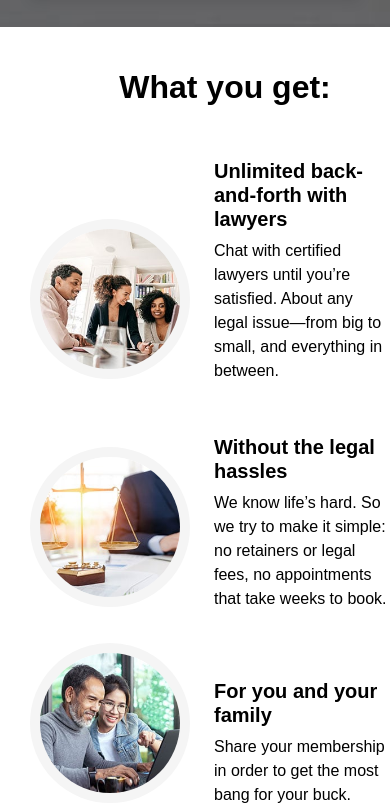
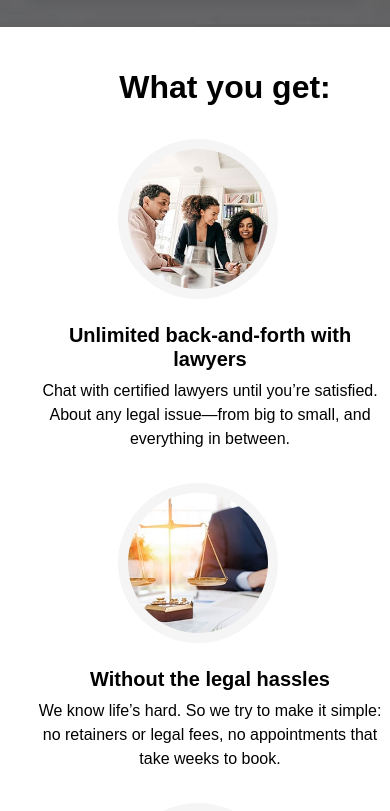
Before and after one commit to callmeharis/lawyer-on-call-frontend, a React (Create React App) app: page / in a window 390 px wide. Shown: the part 880-1691 px from the top of the page. Built offline with nearby package versions, Linux system fonts and the light colour scheme.

Commit message:
production responsive issue

```diff
--- a/src/components/bg-cnt-afford/BgCntAfford.css
+++ b/src/components/bg-cnt-afford/BgCntAfford.css
@@ -85,10 +85,17 @@
     color: #00a507;
 }
 
+@media (max-width: 1100px) and (min-width: 1051px) {
+    .ctn-afford-white-bg {
+        width: calc(100% - 439px);
+    }
+}
+
 /* @media (min-width: 768px) and (max-width: 1024px) and (orientation: landscape) { */
 @media (max-width: 1024px) {
     .bg-cnt-afford {
         background-image: url("../../../public/images/cntafford_mobile_landscape.jpg");
+        background-position: left !important;
     }
 }
 @media (max-width: 1024px) {
--- a/src/components/what-you-get/WhatYouGet.css
+++ b/src/components/what-you-get/WhatYouGet.css
@@ -123,3 +123,17 @@
         width: 100%;
     }
 }
+
+@media (max-width: 450px) {
+    .what-you-get-item {
+        align-items: center;
+        flex-basis: auto;
+        flex-direction: column;
+        margin-bottom: 32px;
+    }
+}
+@media (max-width: 450px) {
+    .what-you-get-item-text {
+        text-align: center;
+    }
+}
```
